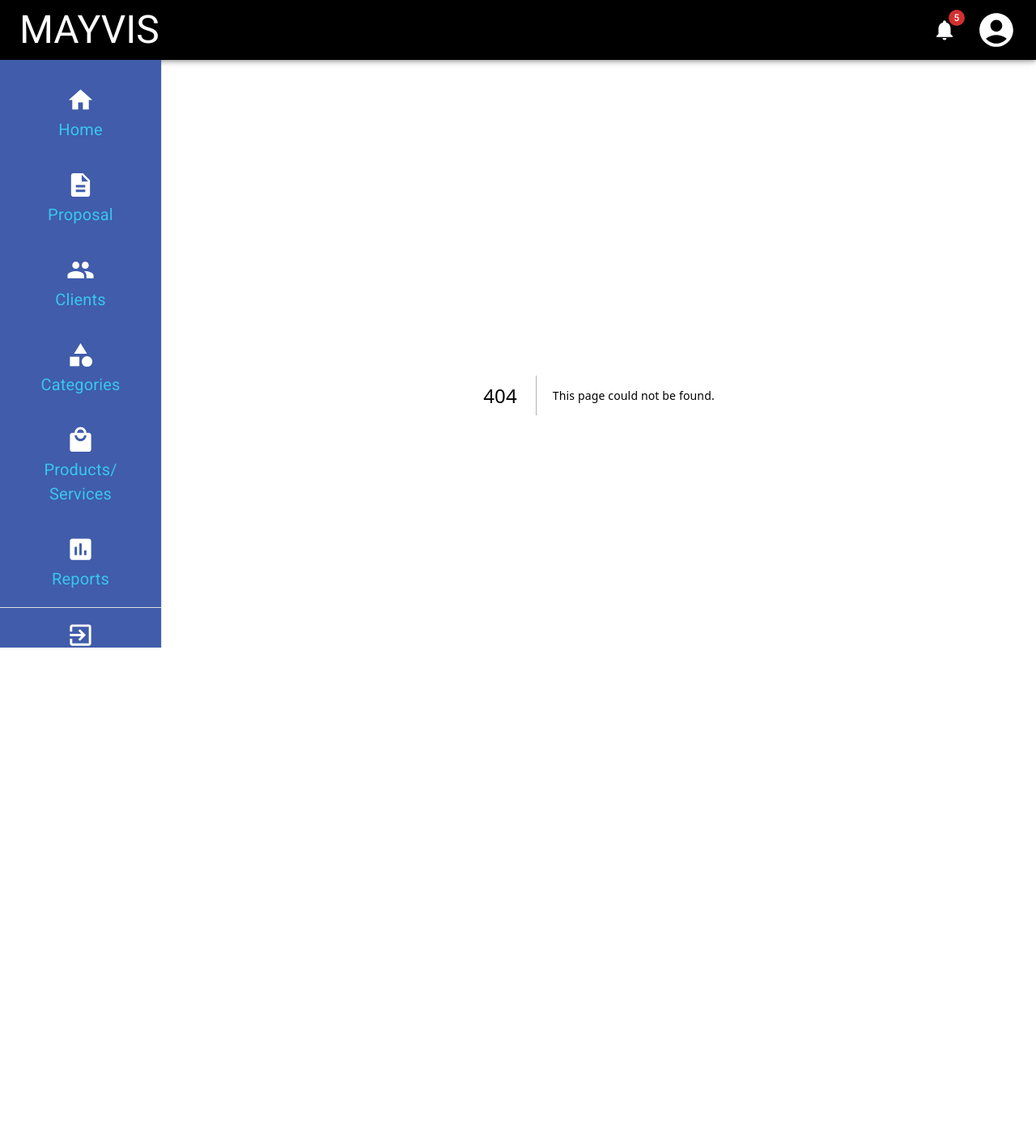
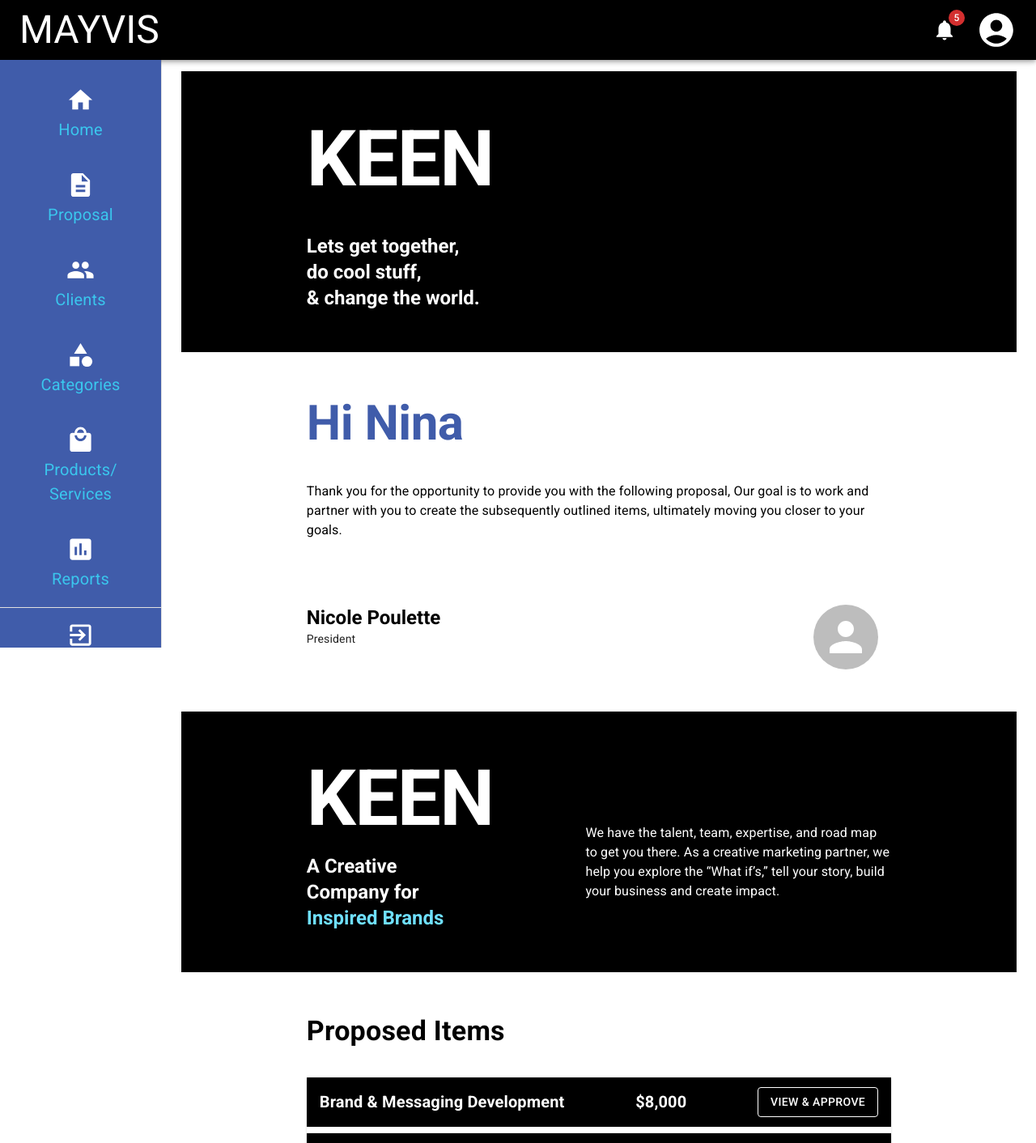
Before and after one commit to capstone-1232/mayvis-a, a Next.js app: page /new-proposal/client-approval-page in a window 1280 px wide. Before the commit this address had no page. Shown: the top 1412 px of the page at 81% size. Before the commit the page ends 912 px from the top, so only its background shows below. Built offline with nearby package versions, Linux system fonts and the light colour scheme.

Commit message:
march.21. add client-app-page

```diff
--- /dev/null
+++ b/pages/new-proposal/client-approval-page.js
@@ -0,0 +1,183 @@
+import React from 'react';
+import { Container, Typography, TextField, Button, Paper, Stack, Box, Accordion, AccordionSummary, AccordionDetails,Radio, FormControlLabel } from '@mui/material';
+import Avatar from '@mui/material/Avatar';
+
+export default function Proposal() {
+  return (
+    <Box>
+    <Box sx={{bgcolor:'black', padding: '5% 15%', maxHeight: 400 }}>
+        <Typography variant="h1" fontWeight="bold" color="white" pb="5%">
+            KEEN
+        </Typography>
+        <Typography variant="h5" fontWeight="bold"  color="white">
+        Lets get together,
+        </Typography>
+        <Typography variant="h5" fontWeight="bold" color="white">
+        do cool stuff,
+        </Typography>
+        <Typography variant="h5" fontWeight="bold" color="white">
+        & change the world.
+        </Typography>
+    </Box>
+    <Box sx={{ padding: '5% 15%' }}>
+        <Typography variant="h2" fontWeight="bold" color="#405CAA" pb="5%">
+            Hi Nina
+        </Typography>
+        <Typography variant="p" color="black">
+        Thank you for the opportunity to provide you with the following proposal, Our goal
+        is to work and partner with you to create the subsequently outlined items,
+        ultimately moving you closer to your goals.
+        </Typography>
+
+        <Box sx={{ display: 'flex', justifyContent:'space-between', mt: 10}}>
+          <Box>
+            <Typography variant="h5" fontWeight="bold" color="black">
+              Nicole Poulette
+            </Typography>
+            <Typography variant="body2" component="p">
+              President
+            </Typography>
+          </Box>
+          <Avatar src="" sx={{ width: 80, height: 80, mr: 2 }} />
+        </Box>
+      </Box>
+      <Box sx={{display:'flex', justifyContent:'space-between' ,bgcolor:'black', padding: '5% 15%', maxHeight: 400 }}>
+        <Box>
+        <Typography variant="h1" fontWeight="bold" color="white" pb="5%">
+            KEEN
+        </Typography>
+        <Typography variant="h5" fontWeight="bold"  color="white">
+        A Creative
+        </Typography>
+        <Typography variant="h5" fontWeight="bold" color="white">
+        Company for
+        </Typography>
+        <Typography variant="h5" fontWeight="bold" color="#6FE0FF">
+        Inspired Brands
+        </Typography>
+        </Box>
+
+        <Box sx={{maxWidth:450, paddingTop:'12%', paddingLeft:'10%'}}><Typography variant="p" color="white">
+        We have the talent, team, expertise, and road map to get you there. As a creative marketing partner, we help you explore the “What if’s,” tell your story, build your business and create impact.
+        </Typography></Box>
+      </Box>
+
+      <Box sx={{padding: '5% 15%',}}>
+      <Typography variant="h4" fontWeight="bold" color="black" pb="5%">
+      Proposed Items
+      </Typography>
+      <Accordion sx={{paddingBottom:1}}>
+        <AccordionSummary sx={{bgcolor:'black'}}>
+          <Stack direction="row" justifyContent="space-between" alignItems="center" sx={{ width: '100%' }}>
+            <Typography variant="h6" fontWeight="bold" color="white">
+              Brand & Messaging Development
+            </Typography>
+            <Typography variant="h6" fontWeight="bold" color="white">
+              $8,000
+            </Typography>
+            <Button variant="outlined" sx={{color: 'white', borderColor: 'white'}}>
+              View & Approve
+            </Button>
+          </Stack>
+        </AccordionSummary>
+        <AccordionDetails sx={{bgcolor:'white'}}>
+          <Stack direction="row" spacing={2} alignItems="center">
+            <Typography variant="h6" fontWeight="bold">
+              Logo Design
+            </Typography>
+            <Typography variant="p">
+              $2,000
+            </Typography>
+          </Stack>
+          <Typography variant="p">
+            Lorem ipsum is placeholder text commonly used in the graphic, print, and publishing industries for previewing layouts and visual mockups.
+          </Typography>
+        </AccordionDetails>
+      </Accordion>
+
+      <Accordion sx={{paddingBottom:1}}>
+        <AccordionSummary sx={{bgcolor:'black'}}>
+          <Stack direction="row" justifyContent="space-between" alignItems="center" sx={{ width: '100%' }}>
+            <Typography variant="h6" fontWeight="bold" color="white">
+              Brand & Messaging Development
+            </Typography>
+            <Typography variant="h6" fontWeight="bold" color="white">
+              $8,000
+            </Typography>
+            <Button variant="outlined" sx={{color: 'white', borderColor: 'white'}}>
+              View & Approve
+            </Button>
+          </Stack>
+        </AccordionSummary>
+        <AccordionDetails sx={{bgcolor:'white'}}>
+          <Stack direction="row" spacing={2} alignItems="center">
+            <Typography variant="h6" fontWeight="bold">
+              Logo Design
+            </Typography>
+            <Typography variant="p">
+              $2,000
+            </Typography>
+          </Stack>
+          <Typography variant="p">
+            Lorem ipsum is placeholder text commonly used in the graphic, print, and publishing industries for previewing layouts and visual mockups.
+          </Typography>
+        </AccordionDetails>
+      </Accordion>
+
+      <Accordion sx={{paddingBottom:1}}>
+        <AccordionSummary sx={{bgcolor:'black'}}>
+          <Stack direction="row" justifyContent="space-between" alignItems="center" sx={{ width: '100%' }}>
+            <Typography variant="h6" fontWeight="bold" color="white">
+              Brand & Messaging Development
+            </Typography>
+            <Typography variant="h6" fontWeight="bold" color="white">
+              $8,000
+            </Typography>
+            <Button variant="outlined" sx={{color: 'white', borderColor: 'white'}}>
+              View & Approve
+            </Button>
+          </Stack>
+        </AccordionSummary>
+        <AccordionDetails sx={{bgcolor:'white'}}>
+          <Stack direction="row" spacing={2} alignItems="center">
+            <Typography variant="h6" fontWeight="bold">
+              Logo Design
+            </Typography>
+            <Typography variant="p">
+              $2,000
+            </Typography>
+          </Stack>
+          <Typography variant="p">
+            Lorem ipsum is placeholder text commonly used in the graphic, print, and publishing industries for previewing layouts and visual mockups.
+          </Typography>
+        </AccordionDetails>
+      </Accordion>
+    </Box>
+
+    <Box sx={{ padding: '5% 15%', bgcolor: 'black', color: 'white', mt: 4 }}>
+      <Typography variant="h3" fontWeight="bold" color="#6FE0FF" pb="5%">
+        Ready to Get Started
+      </Typography>
+      <Typography variant="p">
+        You need to accept at least one of the proposed items above in order to approve this proposal. Feel free to decline this proposal and let us know what requires improvement.
+      </Typography>
+      <Box>
+        <FormControlLabel control={<Radio checked sx={{ color: 'white' }} />} label="Sign and Approve" />
+        <FormControlLabel control={<Radio sx={{ color: 'white' }} />} label="I'm not ready, let's chat..." />
+      </Box>
+      <TextField
+        multiline
+        rows={4}
+        placeholder="Tell us if you have comments about the proposal"
+        variant="outlined"
+        fullWidth
+        margin="normal"
+        sx={{ bgcolor: 'white', color: 'black' }}
+      />
+      <Button variant="outlined" sx={{bgcolor:'#253C7C',color: 'white'}}>
+        Approve
+      </Button>
+    </Box>
+    </Box>
+  );
+}
```
